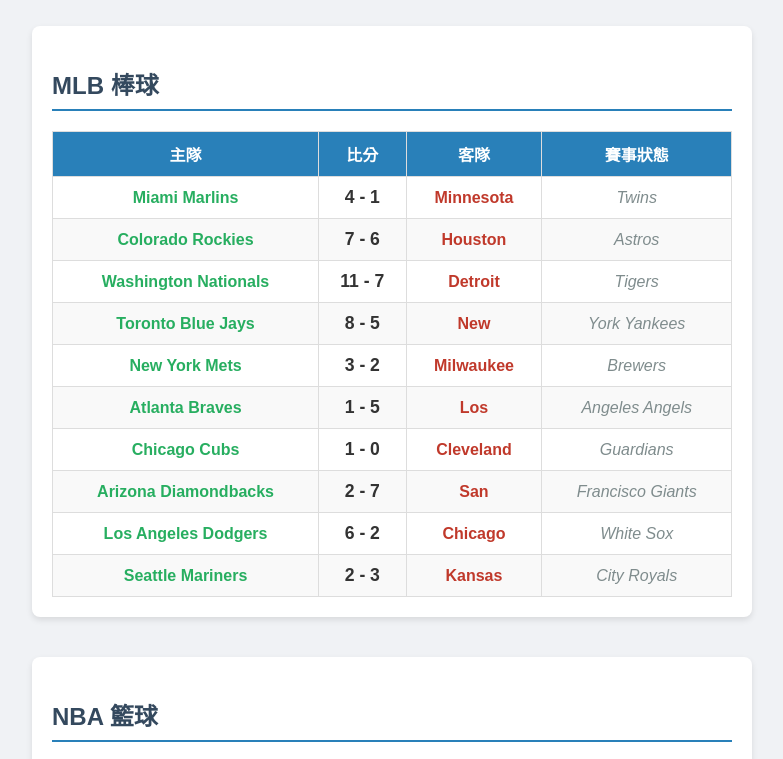
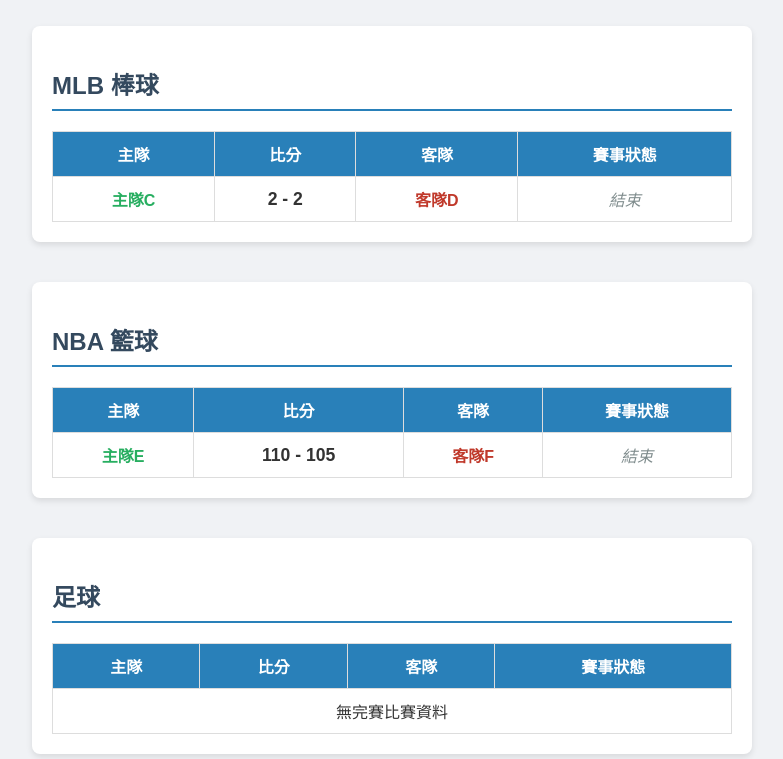
Before and after one commit to lou1009/mlb_scores, a website: page index.html in a window 1280 px wide. Shown: the part 131-890 px from the top of the page, without its empty margins (248-1031 px from the left). Drawn offline with Linux system fonts and the light colour scheme.

Commit message:
Update index.html

```diff
--- a/index.html
+++ b/index.html
@@ -69,7 +69,7 @@
 </style>
 </head>
 <body>
-<h1>即時 MLB / NBA / 足球 比分</h1>
+<h1>即時 MLB / NBA / 足球 比分（只顯示完賽比賽）</h1>
 
 <section id="mlb-section">
   <h2>MLB 棒球</h2>
@@ -108,15 +108,22 @@
 </section>
 
 <script>
-  async function fetchScores(filename) {
-    const res = await fetch(filename);
-    if (!res.ok) throw new Error(`無法讀取 ${filename}`);
-    return await res.text();
-  }
+  async function loadScores() {
+    try {
+      const res = await fetch('score.txt');
+      if (!res.ok) throw new Error('無法讀取比分資料');
+      const text = await res.text();
 
-  function parseGames(text) {
-    return text.trim().split('\n').filter(line => line.trim()).map(line => {
-      // 範例： 主隊A 5 - 3 客隊B 進行中
+      // 依照 ---MLB---、---NBA---、---Soccer--- 分段解析
+      const mlbSection = text.match(/---MLB---([\s\S]*?)---/);
+      const nbaSection = text.match(/---NBA---([\s\S]*?)---/);
+      const soccerSection = text.match(/---Soccer---([\s\S]*)$/);
+
+      // 解析賽事，並只留下狀態為完賽的比賽
+      function parseGames(sectionText) {
+        if (!sectionText) return [];
+        return sectionText.trim().split('\n').filter(line => line.trim()).map(line => {
+          // 格式示例: 主隊A 5 - 3 客隊B 進行中
           const m = line.match(/^(.+?)\s+(\d+)\s*-\s*(\d+)\s+(.+?)\s+(.+)$/);
           if (!m) return null;
           return {
@@ -126,13 +133,14 @@
             away: m[4].trim(),
             status: m[5].trim()
           };
-    }).filter(Boolean);
+        }).filter(game => game && ['結束', '完賽', '已結束'].includes(game.status));
       }
 
+      // 將賽事資料渲染到表格
       function renderTable(id, games) {
         const tbody = document.querySelector(`#${id} tbody`);
         if (!games || games.length === 0) {
-      tbody.innerHTML = '<tr><td colspan="4">無比賽資料</td></tr>';
+          tbody.innerHTML = '<tr><td colspan="4">無完賽比賽資料</td></tr>';
           return;
         }
         tbody.innerHTML = games.map(g => `
@@ -145,16 +153,10 @@
         `).join('');
       }
 
-  async function loadAllScores() {
-    try {
-      const [mlbText, nbaText, soccerText] = await Promise.all([
-        fetchScores('mlb_scores.txt'),
-        fetchScores('nba_scores.txt'),
-        fetchScores('soccer_scores.txt')
-      ]);
-      renderTable('mlb-table', parseGames(mlbText));
-      renderTable('nba-table', parseGames(nbaText));
-      renderTable('soccer-table', parseGames(soccerText));
+      renderTable('mlb-table', parseGames(mlbSection?.[1]));
+      renderTable('nba-table', parseGames(nbaSection?.[1]));
+      renderTable('soccer-table', parseGames(soccerSection?.[1]));
+
     } catch (e) {
       console.error(e);
       ['mlb-table', 'nba-table', 'soccer-table'].forEach(id => {
@@ -163,8 +165,8 @@
     }
   }
 
-  loadAllScores();
-  setInterval(loadAllScores, 60000); // 每60秒更新一次
+  loadScores();
+  setInterval(loadScores, 60000); // 每分鐘更新一次比分
 </script>
 
 </body>
```
Lines whose indentation alone changed are shown as unchanged.
